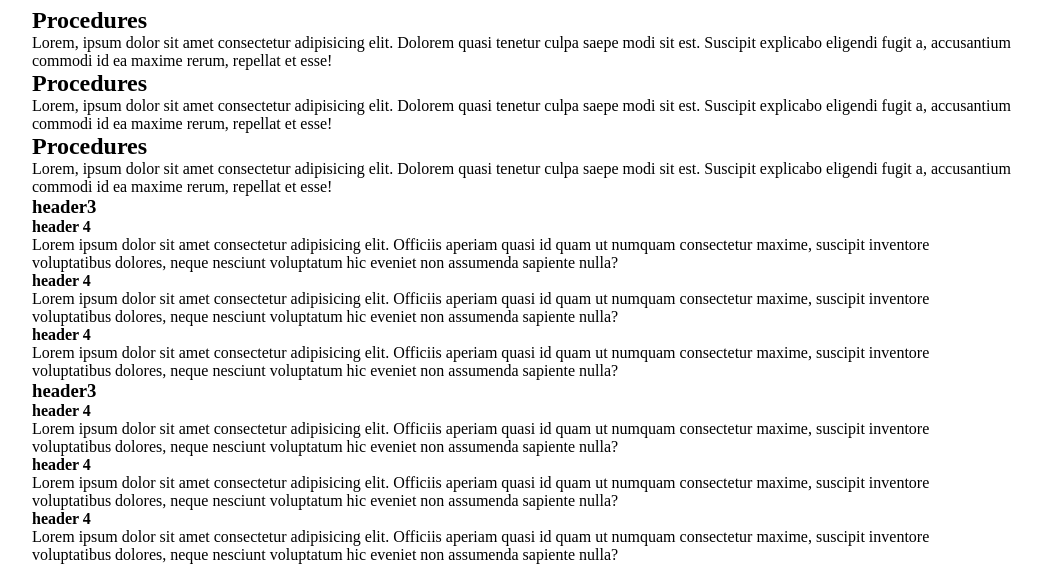
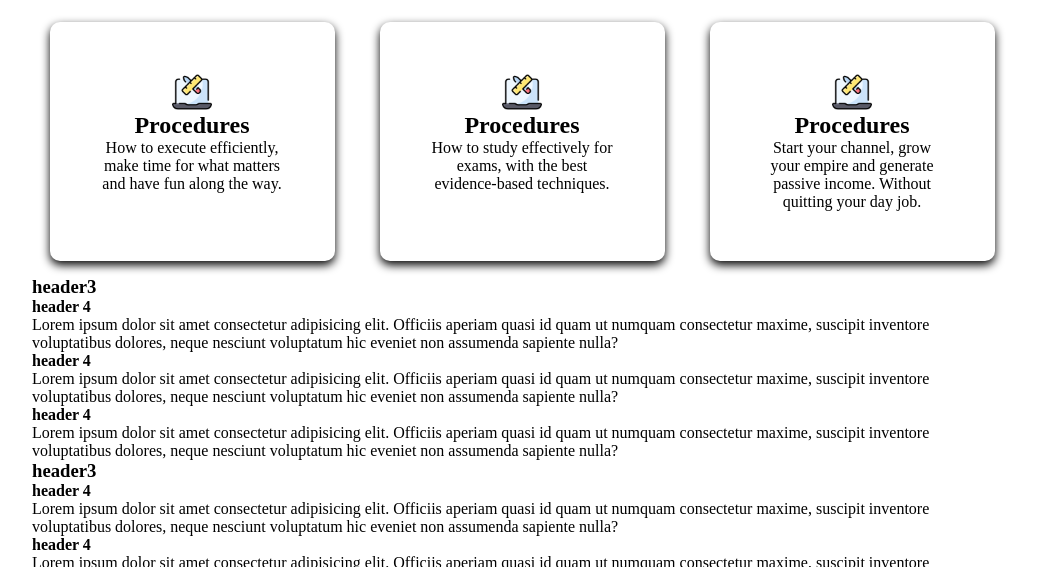
Before and after one commit to StevieOrtega/myPersonalWebsite, a plain HTML site: page index.html in a window 1280 px wide. Shown: the part 323-890 px from the top of the page, without its empty margins (118-1161 px from the left). Drawn offline with Linux system fonts and the light colour scheme.

Commit message:
section2 css rules added

```diff
--- a/index.html
+++ b/index.html
@@ -44,33 +44,30 @@
     </section>
     <!--Section 1 ends-->
     <section class="section-002">
-      <div class="section2-container">
-        <div class="section002-content">
+      <div class="section-container">
+        <div class="section2-content">
           <div class="section002-box">
+            <img src="/Icons/icons8-tools-60.png" />
             <h2 class="section002-header">Procedures</h2>
-            <p>
-              Lorem, ipsum dolor sit amet consectetur adipisicing elit. Dolorem
-              quasi tenetur culpa saepe modi sit est. Suscipit explicabo
-              eligendi fugit a, accusantium commodi id ea maxime rerum, repellat
-              et esse!
+            <p class="section2-para">
+              How to execute efficiently, make time for what matters and have
+              fun along the way.
             </p>
           </div>
           <div class="section002-box">
+            <img src="/Icons/icons8-tools-60.png" />
             <h2 class="section002-header">Procedures</h2>
-            <p>
-              Lorem, ipsum dolor sit amet consectetur adipisicing elit. Dolorem
-              quasi tenetur culpa saepe modi sit est. Suscipit explicabo
-              eligendi fugit a, accusantium commodi id ea maxime rerum, repellat
-              et esse!
+            <p class="section2-para">
+              How to study effectively for exams, with the best evidence-based
+              techniques.
             </p>
           </div>
           <div class="section002-box">
+            <img src="/Icons/icons8-tools-60.png" />
             <h2 class="section002-header">Procedures</h2>
-            <p>
-              Lorem, ipsum dolor sit amet consectetur adipisicing elit. Dolorem
-              quasi tenetur culpa saepe modi sit est. Suscipit explicabo
-              eligendi fugit a, accusantium commodi id ea maxime rerum, repellat
-              et esse!
+            <p class="section2-para">
+              Start your channel, grow your empire and generate passive income.
+              Without quitting your day job.
             </p>
           </div>
         </div>
--- a/style.css
+++ b/style.css
@@ -82,3 +82,37 @@ section {
   width: 100%;
   border-radius: 30px;
 }
+
+/*
+------- section2 --------
+*/
+
+.section-container {
+  display: flex;
+  flex-direction: column;
+}
+
+.section2-content {
+  display: flex;
+  justify-content: space-around;
+  gap: 40px;
+  margin: 15px;
+}
+.section002-box {
+  text-align: center;
+  padding: 50px;
+  width: 30%;
+  border-radius: 10px;
+  box-shadow: 0 4px 10px;
+  display: flex;
+  flex-direction: column;
+  align-items: center;
+}
+
+.section002-header {
+  font-size: 24px;
+}
+
+.section2-para {
+  font-size: 16px;
+}
```
